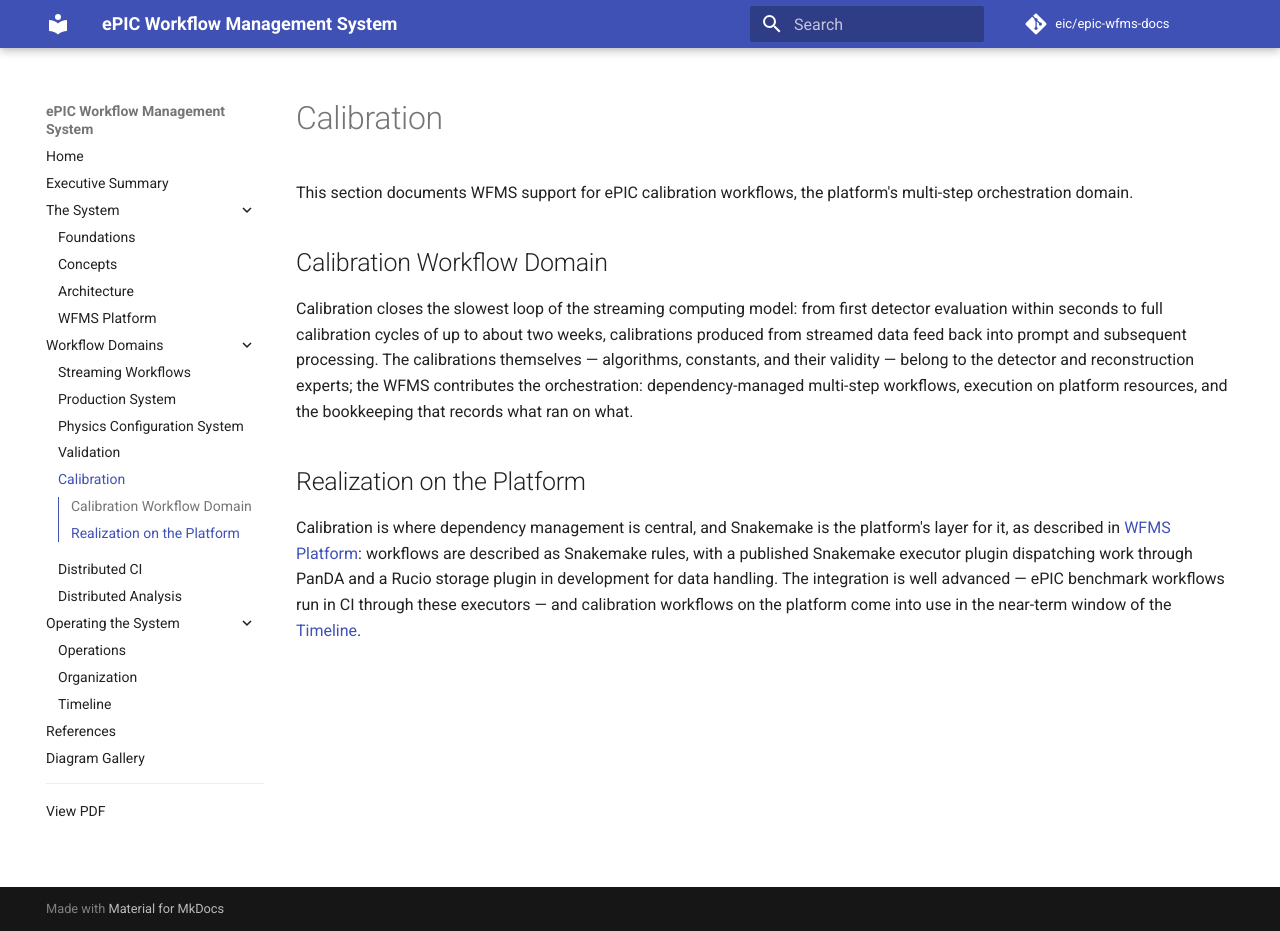
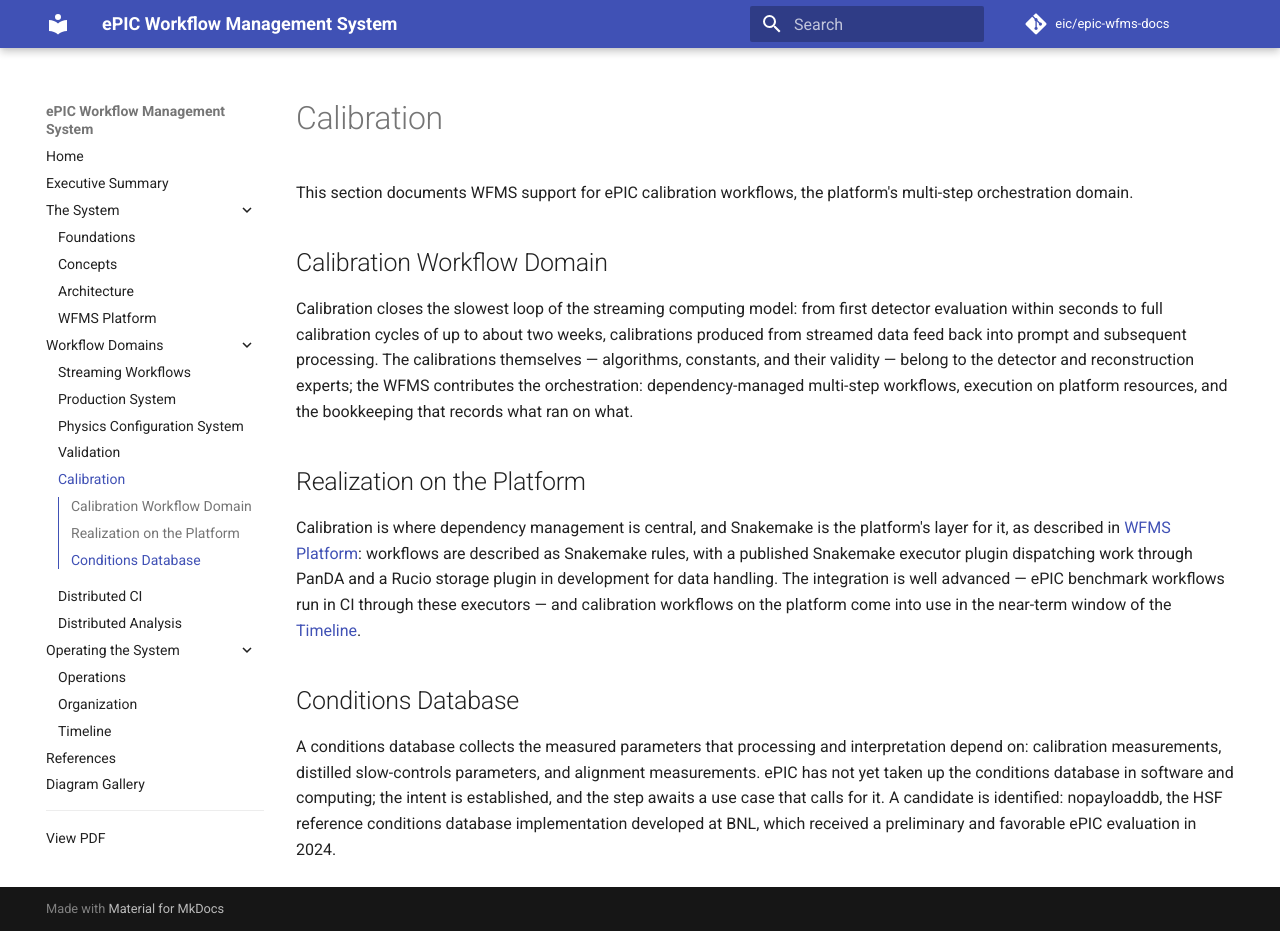
Before and after one commit to eic/epic-wfms-docs, an MkDocs documentation site: the page built from docs/calibration.md, in a window 1280 px wide and 931 px high. Built offline with MkDocs 1.6.1 and Material for MkDocs 9.7.7, drawn with Linux system fonts in a browser that asks for light colours; comment, search, counter and statistics services are not loaded.

Commit message:
Conditions database and E1-to-E0 control status
calibration.md: conditions database section — not yet taken up, awaiting a use case; nopayloaddb identified as candidate with a favorable preliminary ePIC evaluation in 2024. streaming.md: E1-to-E0 control paragraph — primarily a cybersecurity matter residing with the host facilities, likely first addressed with the DAQ proto-enclave around end 2026.

Co-Authored-By: Claude Fable 5 <noreply@anthropic.com>

```diff
--- a/docs/calibration.md
+++ b/docs/calibration.md
@@ -17,3 +17,11 @@ Calibration is where dependency management is central, and Snakemake is the plat
 dispatching work through PanDA and a Rucio storage plugin in development for data handling. The integration is well
 advanced — ePIC benchmark workflows run in CI through these executors — and calibration workflows on the platform
 come into use in the near-term window of the [Timeline](timeline.md).
+
+## Conditions Database
+
+A conditions database collects the measured parameters that processing and interpretation depend on: calibration
+measurements, distilled slow-controls parameters, and alignment measurements. ePIC has not yet taken up the conditions
+database in software and computing; the intent is established, and the step awaits a use case that calls for it. A
+candidate is identified: nopayloaddb, the HSF reference conditions database implementation developed at BNL, which
+received a preliminary and favorable ePIC evaluation in 2024.
```
Also changed, not shown: docs/streaming.md (+6 -0 lines).
